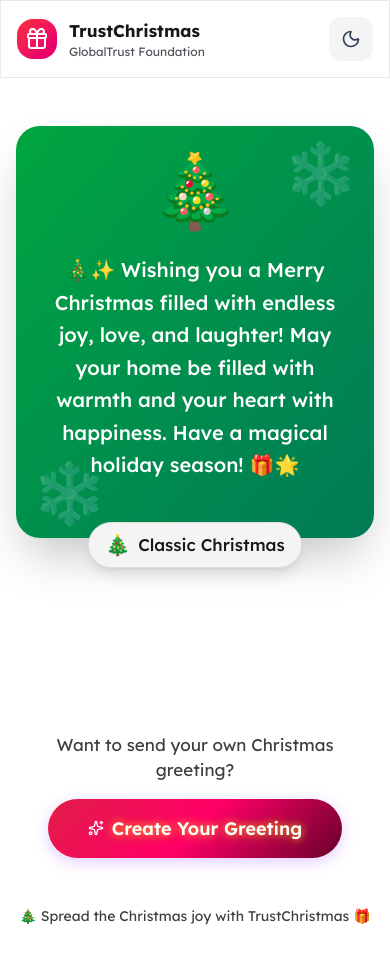
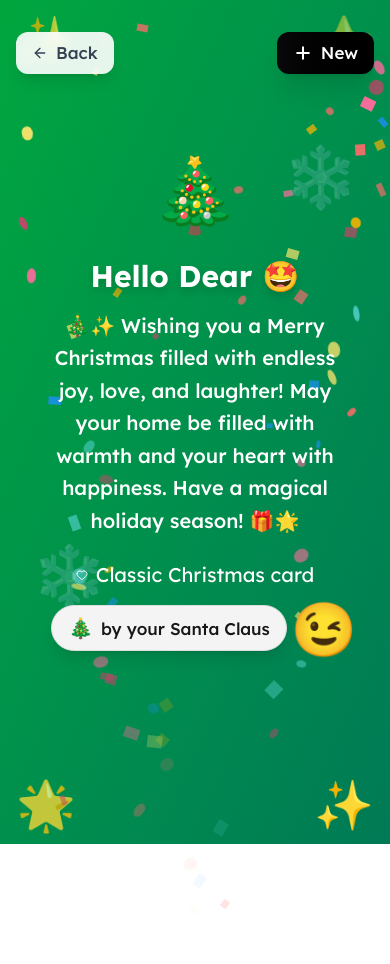
Before and after one commit to RohanNikumbh27/christmasgifts, a Next.js app: page /greetings/view in a window 390 px wide. Shown: the top 964 px of the page. After the commit the page ends 844 px from the top, so only its background shows below. Built offline with nearby package versions, Linux system fonts and the light colour scheme.

Commit message:
greetings ui done

```diff
--- a/src/app/globals.css
+++ b/src/app/globals.css
@@ -195,8 +195,8 @@ body {
 
 /* Button styles */
 .btn-primary {
-  background: linear-gradient(135deg, #e11d48, #ff0066, #660029);
-  color: white;
+  background: linear-gradient(135deg, #69012b, #ff0066, #660029);
+  color: gold;
   padding: 1rem 2.5rem;
   border-radius: 9999px;
   font-weight: 600;
@@ -211,14 +211,15 @@ body {
   box-shadow: 0 4px 15px rgba(168, 85, 247, 0.3);
   position: relative;
   overflow: hidden;
-  text-shadow: 0 0 10px rgb(255, 208, 0);
+  /* text-shadow: 0 0 3px rgb(255, 208, 0); */
 }
 
 .btn-primary:hover {
+  text-shadow: 0 0 7px rgb(255, 208, 0);
   transform: translateY(-2px);
-  box-shadow: 0 8px 25px #ec005e;
+  box-shadow: 0 2px 10px blueviolet;
   background: linear-gradient(135deg, #69012b, #ec005e, #660029);
-  color: gold;
+  color: #ffd700;
 }
 
 .btn-primary:active {
--- a/src/app/greetings/view/page.tsx
+++ b/src/app/greetings/view/page.tsx
@@ -2,21 +2,29 @@
 
 import { useSearchParams, useRouter } from "next/navigation";
 import Link from "next/link";
-import { Gift, Sparkles, Heart, ArrowLeft, Home, Share2, Copy, Check } from "lucide-react";
+import { Gift, Sparkles, Heart, ArrowLeft, Home, Share2, Copy, Check, Plus } from "lucide-react";
 import { ThemeToggle } from "@/components/ThemeToggle";
 import { getCardById, greetingCards } from "@/data/greetings";
 import AdCashAd from "@/components/AdCashAd";
-import { Suspense, useState } from "react";
+import { Suspense, useState, useEffect } from "react";
 
 function GreetingContent() {
     const searchParams = useSearchParams();
     const router = useRouter();
     const [copied, setCopied] = useState(false);
+    const [showConfetti, setShowConfetti] = useState(false);
+
+    useEffect(() => {
+        const timer = setTimeout(() => {
+            setShowConfetti(true);
+        }, 200);
+        return () => clearTimeout(timer);
+    }, []);
 
     const cardId = searchParams.get("card") || "classic";
     const msgParam = searchParams.get("msg") || "1";
     const recipientName = searchParams.get("to") || "";
-    const senderName = searchParams.get("from") || "";
+    const senderName = searchParams.get("from") || "your Santa Claus";
     const isPreview = searchParams.get("preview") === "true";
 
     const card = getCardById(cardId) || greetingCards[0];
@@ -48,29 +56,156 @@ function GreetingContent() {
     };
 
     return (
-        <main className="min-h-screen bg-[var(--background)]">
-            {/* Header */}
-            <header className="sticky top-0 z-40 glass border-b border-[var(--card-border)]">
-                <div className="max-w-6xl mx-auto px-4 py-4 flex items-center justify-between">
-                    <Link href="/" className="flex items-center gap-3">
-                        <div className="p-2 bg-gradient-to-br from-red-500 to-pink-600 rounded-2xl">
-                            <Gift className="w-6 h-6 text-white" />
+        <main className={`h-svh bg-gradient-to-br ${card.gradient} relative overflow-y-auto [&::-webkit-scrollbar]:hidden [-ms-overflow-style:none] [scrollbar-width:none]`}>
+            {/* Confetti Animations */}
+            <style jsx>{`
+                @keyframes confetti-fall {
+                    0% { transform: translateY(-100vh) rotate(0deg); opacity: 0; }
+                    5% { opacity: 1; }
+                    100% { transform: translateY(100vh) rotate(720deg); opacity: 0.5; }
+                }
+                @keyframes confetti-left-burst {
+                    0% {
+                        transform: translate(-10%, -10%) rotate(0deg);
+                        opacity: 0;
+                    }
+                    5% { opacity: 1; }
+                    100% {
+                        transform: translate(50vw, 100vh) rotate(720deg);
+                        opacity: 0;
+                    }
+                }
+                @keyframes confetti-right-burst {
+                    0% {
+                        transform: translate(10%, -10%) rotate(0deg);
+                        opacity: 0;
+                    }
+                    5% { opacity: 1; }
+                    100% {
+                        transform: translate(-50vw, 100vh) rotate(-720deg);
+                        opacity: 0;
+                    }
+                }
+                .confetti {
+                    position: fixed;
+                    width: 10px;
+                    height: 10px;
+                    z-index: 1;
+                    animation: confetti-fall linear infinite both;
+                }
+                .confetti-left {
+                    position: fixed;
+                    width: 10px;
+                    height: 10px;
+                    z-index: 1;
+                    left: 0;
+                    top: 0;
+                    animation: confetti-left-burst linear infinite both;
+                }
+                .confetti-right {
+                    position: fixed;
+                    width: 10px;
+                    height: 10px;
+                    z-index: 1;
+                    right: 0;
+                    top: 0;
+                    animation: confetti-right-burst linear infinite both;
+                }
+            `}</style>
+
+            {/* Multiple Confetti Particles - Falling */}
+            {showConfetti && Array.from({ length: 50 }).map((_, i) => (
+                <div
+                    key={i}
+                    className="confetti"
+                    style={{
+                        left: `${Math.random() * 100}%`,
+                        backgroundColor: ['#ff6b6b', '#4ecdc4', '#ffe66d', '#ff6b9d', '#c44569', '#f8b500', '#1e90ff'][i % 7],
+                        width: `${Math.random() * 8 + 4}px`,
+                        height: `${Math.random() * 8 + 4}px`,
+                        animationDuration: `${Math.random() * 3 + 3}s`,
+                        animationDelay: `${Math.random() * 5}s`,
+                        borderRadius: Math.random() > 0.5 ? '50%' : '0%',
+                    }}
+                />
+            ))}
+
+            {/* Confetti Burst from Left Edge */}
+            {showConfetti && Array.from({ length: 25 }).map((_, i) => {
+                const randomTop = Math.random() * 30; // Random vertical offset 0-30%
+                const randomHorizontal = Math.random() * 40 + 30; // Random horizontal spread 30-70vw
+                return (
+                    <div
+                        key={`left-${i}`}
+                        className="confetti-left"
+                        style={{
+                            top: `${randomTop}%`,
+                            backgroundColor: ['#ff6b6b', '#4ecdc4', '#ffe66d', '#ff6b9d', '#c44569', '#f8b500', '#1e90ff'][i % 7],
+                            width: `${Math.random() * 10 + 6}px`,
+                            height: `${Math.random() * 10 + 6}px`,
+                            animationDuration: `${Math.random() * 2 + 2}s`,
+                            animationDelay: `${Math.random() * 3}s`,
+                            borderRadius: Math.random() > 0.5 ? '50%' : '0%',
+                            '--randomX': `${randomHorizontal}vw`,
+                        } as React.CSSProperties & { '--randomX': string }}
+                    />
+                );
+            })}
+
+            {/* Confetti Burst from Right Edge */}
+            {showConfetti && Array.from({ length: 25 }).map((_, i) => {
+                const randomTop = Math.random() * 30; // Random vertical offset 0-30%
+                const randomHorizontal = Math.random() * 40 + 30; // Random horizontal spread 30-70vw
+                return (
+                    <div
+                        key={`right-${i}`}
+                        className="confetti-right"
+                        style={{
+                            top: `${randomTop}%`,
+                            backgroundColor: ['#ff6b6b', '#4ecdc4', '#ffe66d', '#ff6b9d', '#c44569', '#f8b500', '#1e90ff'][i % 7],
+                            width: `${Math.random() * 10 + 6}px`,
+                            height: `${Math.random() * 10 + 6}px`,
+                            animationDuration: `${Math.random() * 2 + 2}s`,
+                            animationDelay: `${Math.random() * 3}s`,
+                            borderRadius: Math.random() > 0.5 ? '50%' : '0%',
+                            '--randomX': `${randomHorizontal}vw`,
+                        } as React.CSSProperties & { '--randomX': string }}
+                    />
+                );
+            })}
+
+            {/* Decorative Corner Icons */}
+            <div className="fixed top-4 left-4 text-5xl md:text-6xl z-0 animate-pulse">✨</div>
+            <div className="fixed top-4 right-4 text-5xl md:text-6xl z-0 animate-pulse" style={{ animationDelay: '0.5s' }}>⭐</div>
+            <div className="fixed bottom-4 left-4 text-5xl md:text-6xl z-0 animate-pulse" style={{ animationDelay: '1s' }}>🌟</div>
+            <div className="fixed bottom-4 right-4 text-5xl md:text-6xl z-0 animate-pulse" style={{ animationDelay: '1.5s' }}>✨</div>
+
+            {/* Navigation Buttons - Replace Navbar */}
+            <div className="sticky top-4 z-40 max-w-2xl mx-auto px-4 pt-4">
+                <div className="flex items-center justify-between gap-3">
+                    <button
+                        onClick={() => router.back()}
+                        className="flex items-center gap-2 px-4 py-2 rounded-xl bg-white/90 backdrop-blur-sm hover:bg-white transition-colors shadow-lg"
+                    >
+                        <ArrowLeft className="w-4 h-4 text-gray-700" />
+                        <span className="font-medium text-gray-700">Back</span>
+                    </button>
+                    <Link
+                        href="/greetings"
+                        className="flex items-center gap-2 px-4 py-2 rounded-xl bg-gradient-to-r from-zinc-950 to-black hover:from-zinc-900 hover:to-black text-white font-medium transition-colors shadow-xl"
+                    >
+                        <Plus size={20} absoluteStrokeWidth />
+                        <span>New</span>
+                    </Link>
                 </div>
-                        <div>
-                            <h1 className="font-bold text-[var(--foreground)]">TrustChristmas</h1>
-                            <p className="text-xs text-zinc-600 dark:text-zinc-400">GlobalTrust Foundation</p>
             </div>
-                    </Link>
-                    <ThemeToggle />
-                </div>
-            </header>
 
-            <div className="max-w-2xl mx-auto px-4 py-12">
+            <div className="max-w-2xl mx-auto px-4 pb-8 pt-4 relative z-10">
                 {/* Greeting Card */}
-                <div className="animate-scale-in">
+                <div className="animate-scale-in h-[75svh] flex items-center flex-col justify-center">
                     {/* Card */}
                     <div
-                        className={`relative overflow-hidden rounded-3xl bg-gradient-to-br ${card.gradient} p-8 md:p-12 text-white shadow-2xl`}
+                        className="relative overflow-hidden p-8  md:p-12 md:pt-4 text-white"
                     >
                         {/* Decorative elements */}
                         <div className="absolute top-4 right-4 text-6xl opacity-20">❄️</div>
@@ -83,22 +218,24 @@ function GreetingContent() {
                             </div>
 
                             {/* Recipient */}
-                            {recipientName && (
-                                <p className="text-xl md:text-2xl mb-4 opacity-90">
-                                    Dear {recipientName},
+                            <div className="mb-4 inline-block">
+                                <div className="rounded-2xl">
+                                    <p className="text-3xl md:text-5xl font-bold drop-shadow-lg">
+                                        {recipientName ? recipientName : "Hello Dear 🤩"}
                                     </p>
-                            )}
+                                </div>
+                            </div>
 
                             {/* Message */}
-                            <p className="text-xl md:text-2xl font-medium leading-relaxed mb-6">
+                            <p className="text-xl md:text-2xl font-medium leading-relaxed md:leading-tight mb-6">
                                 {message}
                             </p>
 
                             {/* Sender */}
                             {senderName && (
-                                <p className="text-xl md:text-2xl flex items-center justify-center gap-2">
-                                    <Heart className="w-5 h-5" />
-                                    <span>From {senderName}</span>
+                                <p className="text-xl md:text-sm flex items-center justify-center gap-2">
+                                    <Heart className="w-3 h-3" />
+                                    <span>{card.title} card</span>
                                 </p>
                             )}
                         </div>
@@ -108,42 +245,45 @@ function GreetingContent() {
                     <div className="flex justify-center -mt-4 relative z-10">
                         <div className="px-4 py-2 rounded-full bg-[var(--card-bg)] border border-[var(--card-border)] shadow-lg flex items-center gap-2">
                             <span className="text-xl">{card.emoji}</span>
-                            <span className="font-medium text-[var(--foreground)]">{card.title}</span>
+                            <span className="font-medium text-[var(--foreground)]">by {senderName || "your Santa"}</span>
                         </div>
+                        <span className="h-12 w-12 text-[53px] -mt-4 ml-1">😉</span>
                     </div>
                 </div>
 
-                {/* Preview Mode Buttons */}
+                {/* Preview Mode Buttons - Bottom Dock */}
                 {isPreview && (
-                    <div className="mt-8 flex flex-col sm:flex-row gap-3 justify-center">
+                    <div className="fixed bottom-0 left-0 right-0 z-50 bg-zinc-950 dark:bg-zinc-950 rounded-t-3xl px-4 py-4 shadow-2xl max-w-2xl mx-auto">
+                        <div className="max-w-4xl mx-auto grid grid-cols-4 gap-3">
                             <button
                                 onClick={() => router.back()}
-                            className="flex items-center justify-center gap-2 px-6 py-3 rounded-xl bg-[var(--card-bg)] border border-[var(--card-border)] text-[var(--foreground)] font-medium hover:bg-[var(--card-border)] transition-colors"
+                                className="flex items-center justify-center gap-2 px-2 md:px-4 py-3 rounded-xl bg-white dark:bg-zinc-800 text-gray-800 dark:text-white font-medium hover:bg-neutral-700 dark:hover:bg-neutral-700 transition-colors shadow-md"
                             >
-                            <ArrowLeft className="w-4 h-4" />
-                            <span>Back</span>
+                                <ArrowLeft className="w-5 h-5" />
+                                <span className="hidden md:block">Back</span>
                             </button>
                             <Link
                                 href="/"
-                            className="flex items-center justify-center gap-2 px-6 py-3 rounded-xl bg-[var(--card-bg)] border border-[var(--card-border)] text-[var(--foreground)] font-medium hover:bg-[var(--card-border)] transition-colors"
+                                className="flex items-center justify-center gap-2 px-2 md:px-4 py-3 rounded-xl bg-white dark:bg-zinc-800 text-gray-800 dark:text-white font-medium hover:bg-neutral-700 dark:hover:bg-neutral-700 transition-colors shadow-md"
                             >
-                            <Home className="w-4 h-4" />
-                            <span>Home</span>
+                                <Home className="w-5 h-5" />
+                                <span className="hidden md:block">Home</span>
                             </Link>
                             <button
                                 onClick={handleWhatsApp}
-                            className="flex items-center justify-center gap-2 px-6 py-3 rounded-xl bg-green-600 hover:bg-green-700 text-white font-medium transition-colors"
+                                className="flex items-center justify-center gap-2 px-2 md:px-4 py-3 rounded-xl bg-green-600 hover:bg-green-700 text-white font-medium transition-colors shadow-md"
                             >
-                            <Share2 className="w-4 h-4" />
-                            <span>Share</span>
+                                <Share2 className="w-5 h-5" />
+                                <span className="hidden md:block">Share</span>
                             </button>
                             <button
                                 onClick={handleCopy}
-                            className="flex items-center justify-center gap-2 px-6 py-3 rounded-xl bg-gradient-to-r from-red-500 to-pink-600 text-white font-medium transition-colors"
+                                className="flex items-center justify-center gap-2 px-2 md:px-4 py-3 rounded-xl bg-neutral-700 dark:bg-zinc-800 hover:bg-neutral-800 dark:hover:bg-neutral-700 text-white font-medium transition-colors shadow-md"
                             >
-                            {copied ? <Check className="w-4 h-4" /> : <Copy className="w-4 h-4" />}
-                            <span>{copied ? "Copied!" : "Copy Link"}</span>
+                                {copied ? <Check className="w-5 h-5" /> : <Copy className="w-5 h-5" />}
+                                <span className="hidden md:block">{copied ? "Copied!" : "Copy Link"}</span>
                             </button>
+                        </div>
                     </div>
                 )}
 
@@ -154,7 +294,7 @@ function GreetingContent() {
 
                 {/* CTA for non-preview mode */}
                 {!isPreview && (
-                    <div className="mt-8 text-center">
+                    <div className="mt-0 text-center">
                         <p className="text-[var(--text-muted)] mb-4">
                             Want to send your own Christmas greeting?
                         </p>
--- a/src/data/greetings.ts
+++ b/src/data/greetings.ts
@@ -9,19 +9,6 @@ export interface GreetingCard {
 
 export const greetingCards: GreetingCard[] = [
     {
-        id: "classic",
-        emoji: "🎄",
-        title: "Classic Christmas",
-        gradient: "from-green-600 to-emerald-700",
-        messages: [
-            { id: 1, message: "🎄✨ Wishing you a Merry Christmas filled with endless joy, love, and laughter! May your home be filled with warmth and your heart with happiness. Have a magical holiday season! 🎁🌟" },
-            { id: 2, message: "🌟🎄 May the spirit of Christmas bring you peace, the warmth of the season fill your heart, and the love of family surround you always. Merry Christmas and Happy New Year! ✨🎅" },
-            { id: 3, message: "🎁✨ Sending you the warmest wishes for a wonderful Christmas! May every moment be touched with magic and every day be filled with love and joy! 🎄🌟" },
-            { id: 4, message: "🌟🎄 May the magic of Christmas fill every corner of your heart and home with happiness! Wishing you a season full of miracles, love, and beautiful memories! ✨🎁" },
-            { id: 5, message: "🎄🎁 This Christmas, may all your dreams come true and your heart overflow with joy! Wishing you a holiday season as beautiful and special as you are! ✨🌟" },
-        ],
-    },
-    {
         id: "santa",
         emoji: "🎅",
         title: "Santa's Wishes",
@@ -32,32 +19,6 @@ export const greetingCards: GreetingCard[] = [
             { id: 3, message: "🎅✨ Straight from the North Pole with love! Santa's sending you sleigh-loads of joy, mountains of happiness, and a Christmas filled with magical moments! 🎁🦌" },
             { id: 4, message: "⭐🎅 Believe in the magic of Santa and let your Christmas dreams come true! You deserve all the wonderful gifts life has to offer! Ho Ho Ho! 🎁✨" },
             { id: 5, message: "🎁🎅 Santa's got a special delivery just for you - a Christmas filled with love, laughter, and all the magic your heart can hold! Merry Christmas! 🦌⭐" },
-        ],
-    },
-    {
-        id: "winter",
-        emoji: "❄️",
-        title: "Winter Wonderland",
-        gradient: "from-blue-500 to-cyan-600",
-        messages: [
-            { id: 1, message: "❄️✨ May your Christmas be as magical as a winter wonderland, where snowflakes dance and dreams come true! Wishing you a season of pure enchantment! 🌨️⛄" },
-            { id: 2, message: "🌨️❄️ Let the snowflakes remind you of life's beautiful little moments! May your Christmas sparkle like frost on a winter morning! ⛄✨" },
-            { id: 3, message: "⛄❄️ Wishing you a Christmas as pure and beautiful as freshly fallen snow! May warmth fill your heart despite the winter chill! 🌨️✨" },
-            { id: 4, message: "❄️⛄ In this winter wonderland, may you find warmth in the arms of loved ones and magic in every snowflake! Have a cozy, beautiful Christmas! 🌨️✨" },
-            { id: 5, message: "✨❄️ May your holidays sparkle like ice crystals in the sun! Wishing you a Christmas filled with snowy adventures and warm cuddles! 🌨️⛄" },
-        ],
-    },
-    {
-        id: "sparkle",
-        emoji: "✨",
-        title: "Sparkle & Shine",
-        gradient: "from-yellow-500 to-orange-500",
-        messages: [
-            { id: 1, message: "✨🌟 May your Christmas sparkle with joy and shine with love! You light up the world just by being you - keep shining bright this holiday season! 💫🎄" },
-            { id: 2, message: "💫✨ Wishing you a season that glitters with happiness and twinkles with wonder! May every moment of your Christmas be absolutely magical! 🌟🎁" },
-            { id: 3, message: "🌟💫 Let your spirit shine bright like Christmas lights! You deserve a holiday season filled with dazzling joy and sparkling memories! ✨🎄" },
-            { id: 4, message: "✨🎁 May every moment of your Christmas be touched with sparkle and wrapped in golden happiness! You make the world brighter! 💫🌟" },
-            { id: 5, message: "💫🌟 Shine bright this Christmas - you deserve all the magic, glitter, and wonderful surprises the season has to offer! ✨🎄" },
         ],
     },
     {
@@ -86,6 +47,48 @@ export const greetingCards: GreetingCard[] = [
             { id: 5, message: "💕❤️ You are loved more than words can say! This Christmas, I'm grateful for YOU - the most precious gift of all! 🎁✨" },
         ],
     },
+    {
+        id: "classic",
+        emoji: "🎄",
+        title: "Classic Christmas",
+        gradient: "from-green-600 to-emerald-700",
+        messages: [
+            { id: 1, message: "🎄✨ Wishing you a Merry Christmas filled with endless joy, love, and laughter! May your home be filled with warmth and your heart with happiness. Have a magical holiday season! 🎁🌟" },
+            { id: 2, message: "🌟🎄 May the spirit of Christmas bring you peace, the warmth of the season fill your heart, and the love of family surround you always. Merry Christmas and Happy New Year! ✨🎅" },
+            { id: 3, message: "🎁✨ Sending you the warmest wishes for a wonderful Christmas! May every moment be touched with magic and every day be filled with love and joy! 🎄🌟" },
+            { id: 4, message: "🌟🎄 May the magic of Christmas fill every corner of your heart and home with happiness! Wishing you a season full of miracles, love, and beautiful memories! ✨🎁" },
+            { id: 5, message: "🎄🎁 This Christmas, may all your dreams come true and your heart overflow with joy! Wishing you a holiday season as beautiful and special as you are! ✨🌟" },
+        ],
+    },
+
+    {
+        id: "winter",
+        emoji: "❄️",
+        title: "Winter Wonderland",
+        gradient: "from-blue-500 to-cyan-600",
+        messages: [
+            { id: 1, message: "❄️✨ May your Christmas be as magical as a winter wonderland, where snowflakes dance and dreams come true! Wishing you a season of pure enchantment! 🌨️⛄" },
+            { id: 2, message: "🌨️❄️ Let the snowflakes remind you of life's beautiful little moments! May your Christmas sparkle like frost on a winter morning! ⛄✨" },
+            { id: 3, message: "⛄❄️ Wishing you a Christmas as pure and beautiful as freshly fallen snow! May warmth fill your heart despite the winter chill! 🌨️✨" },
+            { id: 4, message: "❄️⛄ In this winter wonderland, may you find warmth in the arms of loved ones and magic in every snowflake! Have a cozy, beautiful Christmas! 🌨️✨" },
+            { id: 5, message: "✨❄️ May your holidays sparkle like ice crystals in the sun! Wishing you a Christmas filled with snowy adventures and warm cuddles! 🌨️⛄" },
+        ],
+    },
+    {
+        id: "sparkle",
+        emoji: "✨",
+        title: "Sparkle & Shine",
+        gradient: "from-yellow-500 to-orange-500",
+        messages: [
+            { id: 1, message: "✨🌟 May your Christmas sparkle with joy and shine with love! You light up the world just by being you - keep shining bright this holiday season! 💫🎄" },
+            { id: 2, message: "💫✨ Wishing you a season that glitters with happiness and twinkles with wonder! May every moment of your Christmas be absolutely magical! 🌟🎁" },
+            { id: 3, message: "🌟💫 Let your spirit shine bright like Christmas lights! You deserve a holiday season filled with dazzling joy and sparkling memories! ✨🎄" },
+            { id: 4, message: "✨🎁 May every moment of your Christmas be touched with sparkle and wrapped in golden happiness! You make the world brighter! 💫🌟" },
+            { id: 5, message: "💫🌟 Shine bright this Christmas - you deserve all the magic, glitter, and wonderful surprises the season has to offer! ✨🎄" },
+        ],
+    },
+
+
 ];
 
 export function getCardById(id: string): GreetingCard | undefined {
```
Also changed, not shown: src/app/greetings/page.tsx (+14 -14 lines). Lines whose indentation alone changed are shown as unchanged.
